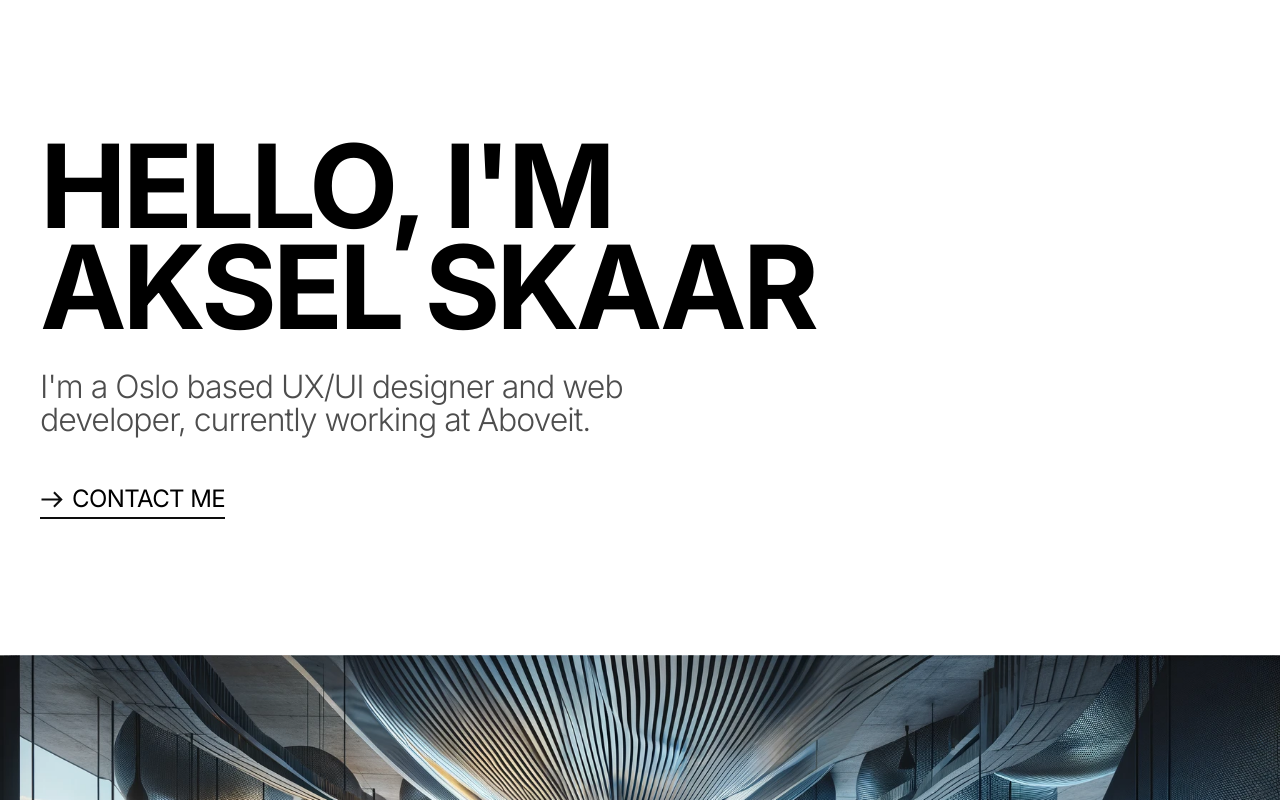
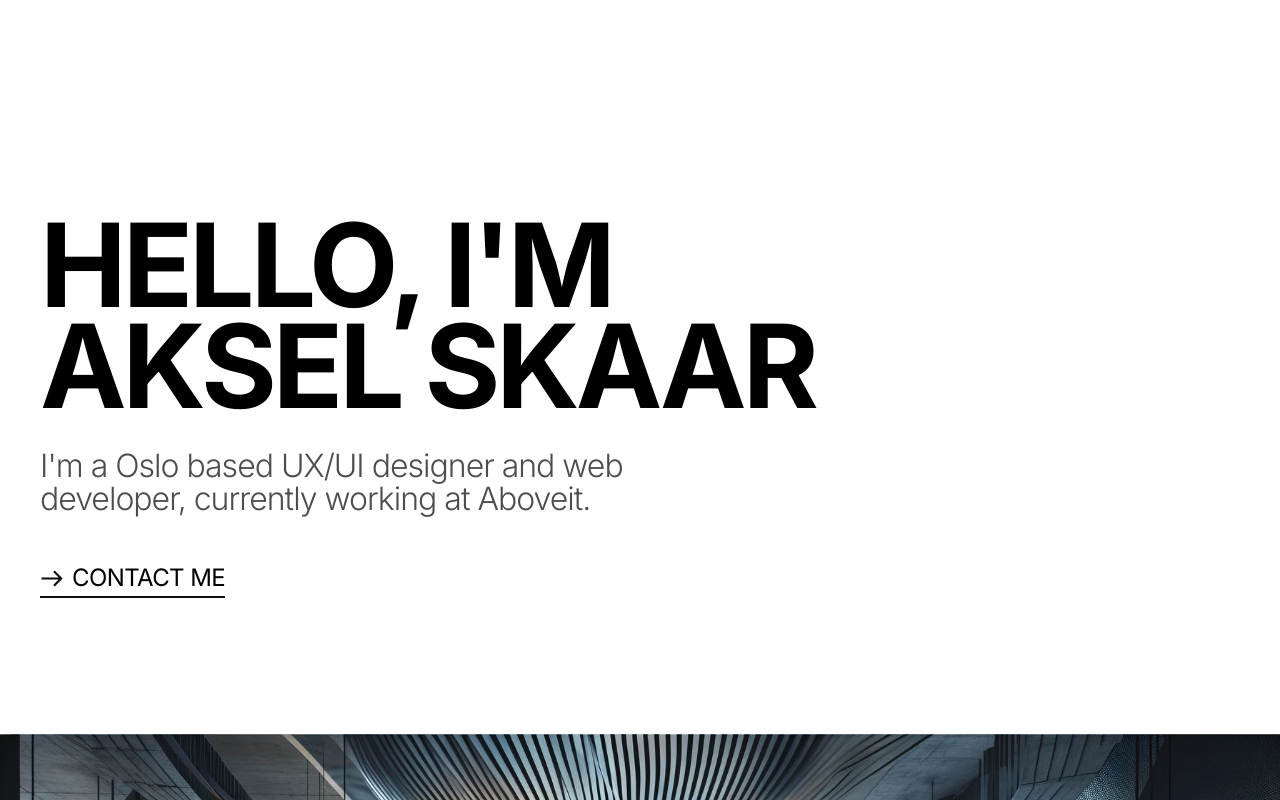
Before and after one commit to AkselHSkaar/Portfolio-website, a Next.js app: page / in a window 1280 px wide. Shown: the top 800 px of the page. Built offline with nearby package versions, Linux system fonts and the light colour scheme.

Commit message:
main hero

```diff
--- a/src/app/(homepage)/MainHero.tsx
+++ b/src/app/(homepage)/MainHero.tsx
@@ -5,20 +5,22 @@ import Image from 'next/image'
 const MainHero = () => {
   return (
     <>
+      <header className='mt-navbar-sm md:mt-navbar-md lg:mt-navbar-lg py-section-xs md:py-section-md lg:py-section-lg xl:py-section-xl 2xl:py-section-2xl'>
         <Container>
-        <header className='py-section-xs md:py-section-md lg:py-section-lg xl:py-section-xl 2xl:py-section-2xl flex flex-col gap-7 lg:gap-9 xl:gap-13 2xl:gap-15'>
+          <div className='flex flex-col gap-7 lg:gap-9 xl:gap-13 2xl:gap-15'>
             <div className='flex flex-col gap-4 md:gap-7 lg:gap-9 2xl:gap-11'>
               <h1 className='text-h6 sm:text-h5 md:text-h4 lg:text-h3 xl:text-h2 2xl:text-h1'>
                 HELLO, I&apos;M <br /> AKSEL SKAAR
               </h1>
               <p className='text-secondary-light max-w-[21.375rem] md:max-w-full md:w-2/3 lg:w-1/2 text-small-thin md:text-regular-thin lg:text-large-thin xl:text-huge-thin 2xl:text-xhuge-thin'>
-              I&apos;m a Oslo based UX/UI designer and web developer, currently
-              working at Aboveit.
+                I&apos;m a Oslo based UX/UI designer and web developer,
+                currently working at Aboveit.
               </p>
             </div>
             <ArrowLink href='/'>CONTACT ME</ArrowLink>
+          </div>
+        </Container>
       </header>
-      </Container>
       <div className='relative w-full aspect-video'>
         <Image src='/Banner.webp' alt='image' fill={true} />
       </div>
```
Lines whose indentation alone changed are shown as unchanged.
